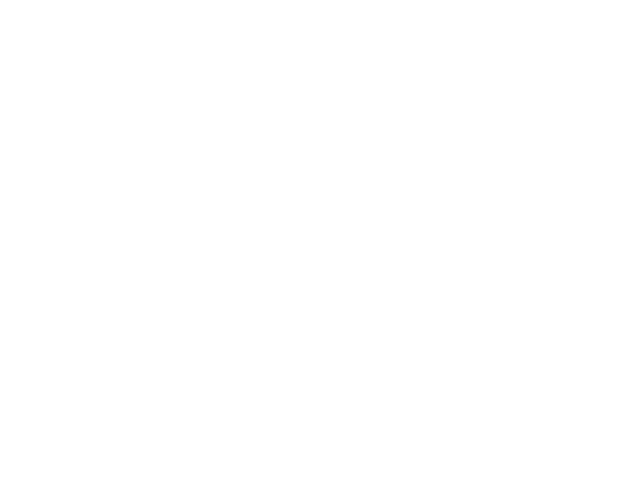
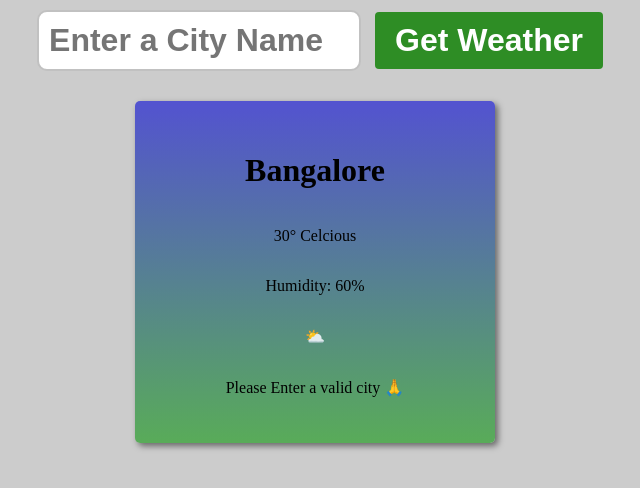
Before and after one commit to syedmatheen05/Weather-App, a plain HTML site: page index.html in a window 1280 px wide. Shown: the whole page, without its empty margins (325-965 px from the left). Drawn offline with Linux system fonts and the light colour scheme.

Commit message:
added more styling

```diff
--- a/index.html
+++ b/index.html
@@ -0,0 +1,24 @@
+<!DOCTYPE html>
+<html lang="en">
+<head>
+    <meta charset="UTF-8">
+    <meta name="viewport" content="width=device-width, initial-scale=1.0">
+    <title>Weather App</title>
+    <link rel="stylesheet" href="style.css">
+</head>
+<body>
+    <form action="">
+        <input type="text" placeholder="Enter a City Name" required>
+        <button type="submit" onclick="">Get Weather</button>
+    </form>
+    <div class="weather-card">
+        <h1 class="city-name">Bangalore</h1>
+        <p class="temperature">30° Celcious</p>
+        <p class="humidity">Humidity: 60%</p>
+        <p class="emoji">⛅</p>
+        <p>Please Enter a valid city 🙏</p>
+    </div>
+
+    <script src="index.js"></script>
+</body>
+</html>
--- a/style.css
+++ b/style.css
@@ -25,13 +25,20 @@
     cursor: pointer;
 }
 button:hover{
-    background-color:hsl(115, 58%, 40%) ;
+    background-color:hsl(115, 58%, 30%) ;
 }
 .weather-card{
-    background-color: hsl(240, 58%, 49%);
+    background: linear-gradient(180deg,hsl(240, 57%, 57%),hsl(120, 33%, 51%));
     border-radius: 5px;
-    padding: 20px 10px;
+    padding: 30px;
     margin: 20px;
+    box-shadow: 3px 3px 6px rgba(0, 0, 0, 0.5);
     text-align: center;
+    min-width:300px ;
+    display: flex;
+    flex-direction: column;
+}
+.temprature{
+    font-size: 3rem;
 
 }
```
